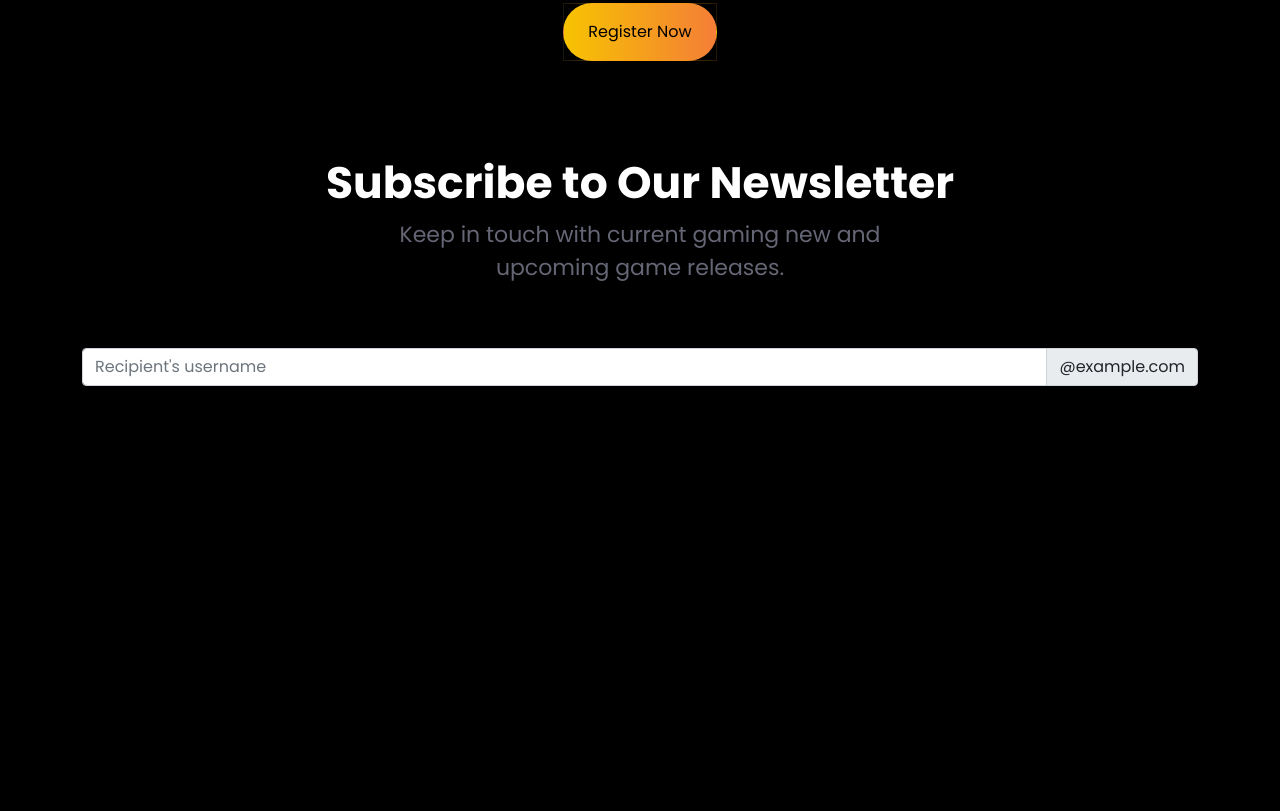
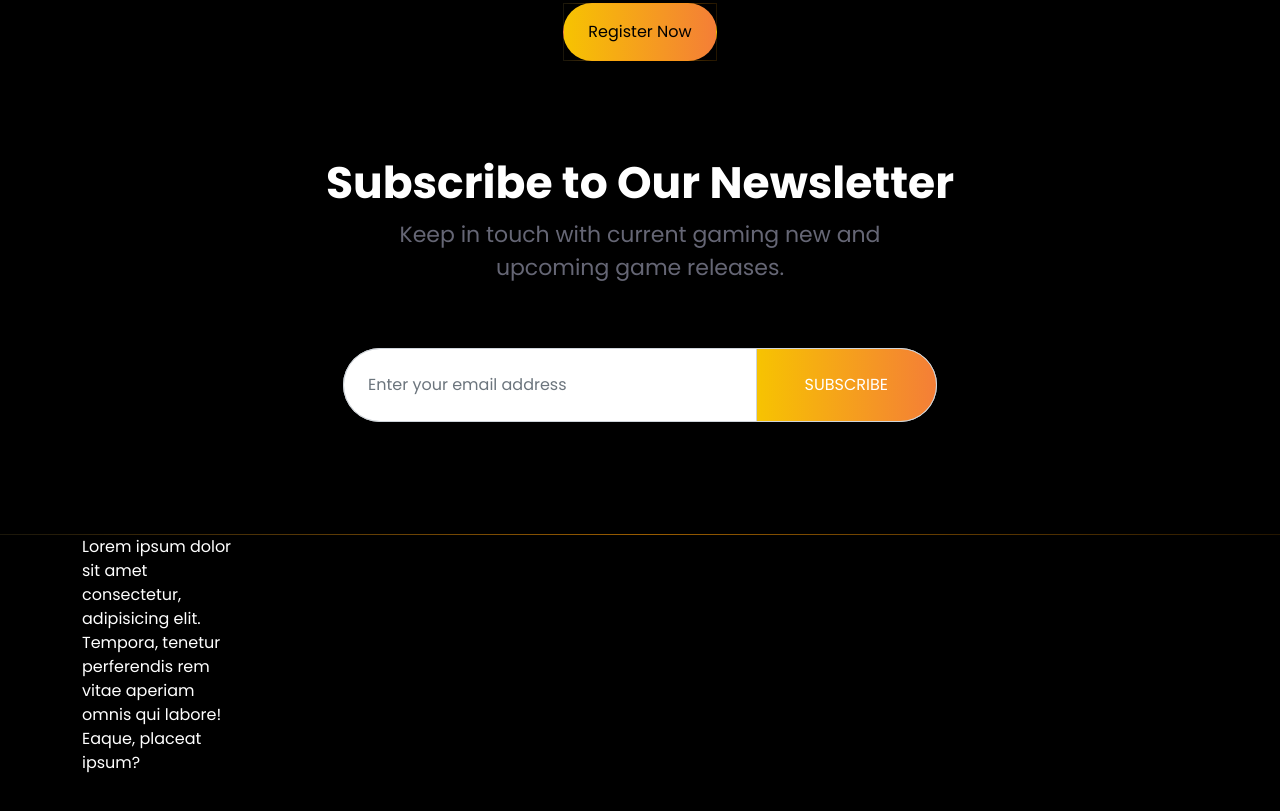
Before and after one commit to zjria/forex-signa, a plain HTML site: page index.html in a window 1280 px wide. Shown: the part 7689-8500 px from the top of the page. Before the commit the page ends 8187 px from the top, so only its background shows below. Drawn offline with nearby package versions, Linux system fonts and the light colour scheme.

Commit message:
footer start

```diff
--- a/css/style.css
+++ b/css/style.css
@@ -223,3 +223,20 @@ header hr {
     border-bottom: 1px solid transparent;
     border-image: linear-gradient(90deg, rgba(255, 217, 100, 0.1) 0%, rgba(255, 153, 0, 0.6) 50.31%, rgba(255, 153, 0, 0.14) 100%) 1;
 }
+
+/* Email Field */
+.email-field {
+    width: 594px;
+    height: 74px;
+    background: #E5E5E5;
+    border-radius: 1000px;
+}
+
+input.form-control {
+    border-radius: 200px;
+}
+
+.subscript-button {
+    background: linear-gradient(90deg, #F7C301 0%, #F47E37 100%);
+    border-radius: 0px 200px 200px 0px;
+}
--- a/index.html
+++ b/index.html
@@ -739,16 +739,32 @@
             <p style="color: #717282; font-size: 22px;" class="pb-5">Keep in touch with current gaming new and <br>
               upcoming game
               releases.</p>
-            <div class="input-group mb-3">
-              <input type="text" class="form-control" placeholder="Recipient's username"
-                aria-label="Recipient's username" aria-describedby="basic-addon2">
-              <span class="input-group-text" id="basic-addon2">@example.com</span>
+            <div class="input-group mb-3 email-field mx-auto">
+              <input type="text" class="form-control ps-4" placeholder="Enter your email address"
+                aria-label="Enter your email address" aria-describedby="basic-addon2">
+              <span class="input-group-text subscript-button py-3 px-5 text-white text-uppercase"
+                id="basic-addon2">Subscribe</span>
             </div>
           </div>
         </div>
       </section>
     </div>
   </main>
+
+  <!-- Footer Section start -->
+  <footer class="my-5">
+    <div class="card-latest-line"></div>
+    <div class="footer-section">
+      <section class="container">
+        <div class="row">
+          <div class="col-md-2">Lorem ipsum dolor sit amet consectetur, adipisicing elit. Tempora, tenetur perferendis
+            rem
+            vitae aperiam omnis qui labore! Eaque, placeat ipsum?</div>
+        </div>
+
+      </section>
+    </div>
+  </footer>
 
 
 
```
